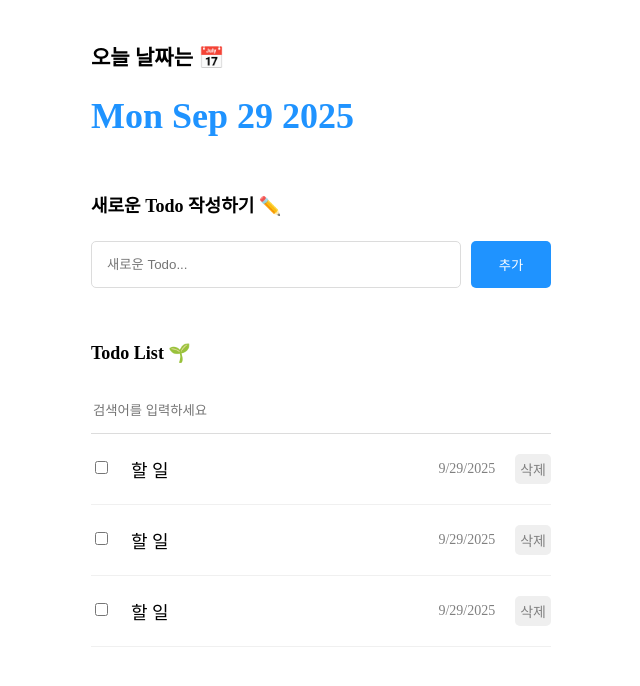
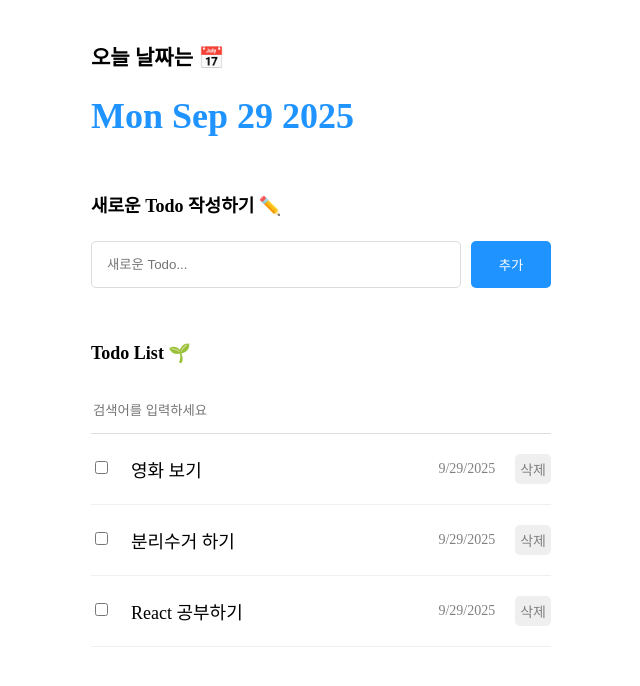
Before and after one commit to yyrrcc/react_project2_250929, a React (Create React App) app: page / in a window 1280 px wide. Shown: the top 686 px of the page, without its empty margins (319-959 px from the left). Built offline with nearby package versions, Linux system fonts and the light colour scheme; a web font is replaced by a local one.

Commit message:
할 일 추가하기, 리스트 랜더링하기

```diff
--- a/src/App.js
+++ b/src/App.js
@@ -1,14 +1,42 @@
+import { useRef, useState } from "react";
 import "./App.css";
 import Header from "./components/Header";
 import TodoEditor from "./components/TodoEditor";
 import TodoList from "./components/TodoList";
 
+// mock data
+const mockTodo = [
+  { id: 2, isDone: false, content: "영화 보기", createDate: new Date().getTime() },
+  {
+    id: 1,
+    isDone: false,
+    content: "분리수거 하기",
+    createDate: new Date().getTime(),
+  },
+  { id: 0, isDone: false, content: "React 공부하기", createDate: new Date().getTime() },
+];
+
 function App() {
+  const [todo, setTodo] = useState(mockTodo);
+  const idRef = useRef(3); // 기본값 id 증가를 위해 useRef 훅 사용
+
+  // 할일추가함수 (매개변수로 사용자가 작성한 할 일 데이터로 받기)
+  const onCreate = (content) => {
+    const newItem = {
+      id: idRef.current,
+      content,
+      isDone: false,
+      createDate: new Date().getTime(),
+    };
+    setTodo([newItem, ...todo]); // 최신순으로 정렬하기 위해서
+    idRef.current += 1;
+  };
+
   return (
     <div className="App">
       <Header />
-      <TodoEditor />
-      <TodoList />
+      <TodoEditor onCreate={onCreate} />
+      <TodoList todo={todo} />
     </div>
   );
 }
--- a/src/components/Header.js
+++ b/src/components/Header.js
@@ -5,6 +5,7 @@ const Header = () => {
     <div className="Header">
       <h3>오늘 날짜는 📅</h3>
       <h1>{new Date().toDateString()}</h1>
+      {/* toDateString() : 영어권 스타일의 읽기 쉬운 날짜 문자열 */}
     </div>
   );
 };
--- a/src/components/TodoEditor.js
+++ b/src/components/TodoEditor.js
@@ -1,12 +1,49 @@
+import { useRef, useState } from "react";
 import "./css/TodoEditor.css";
 
-const TodoEditor = () => {
+// App에서 만든 props 전달 해주기
+const TodoEditor = ({ onCreate }) => {
+  // input의 값 저장 할 변수를 useState 이용해서 만들기
+  const [content, setContent] = useState("");
+  // validation을 위해 ref값 만들어주기
+  const inputRef = useRef();
+
+  // input의 값이 변경 됐을 때 가져오는 함수
+  const onChangeContent = (e) => {
+    setContent(e.target.value);
+  };
+
+  // 추가 button 눌렀을 때 작동 할 함수
+  const onSubmit = () => {
+    // 현재 content는 "" 빈칸, 즉 false임 -> !content는 true가 되고 if문을 실행하게 됨
+    if (!content || content.trim() === "") {
+      alert("내용이 입력되지 않았습니다.");
+      inputRef.current.focus();
+      return;
+    }
+    onCreate(content);
+    setContent(""); // 제출 후 입력 폼 초기화
+  };
+
+  // 키보드 Enter 키로도 제출할 수 있게 만들어주기
+  const onKeyDown = (e) => {
+    if (e.keyCode === 13) {
+      onSubmit();
+    }
+  };
+
   return (
     <div className="TodoEditor">
       <h4>새로운 Todo 작성하기 ✏️</h4>
       <div className="editor_wrapper">
-        <input placeholder="새로운 Todo..." />
-        <button>추가</button>
+        <input
+          ref={inputRef}
+          value={content}
+          onChange={onChangeContent}
+          onKeyDown={onKeyDown}
+          placeholder="새로운 Todo..."
+        />
+        <button onClick={onSubmit}>추가</button>
       </div>
     </div>
   );
--- a/src/components/TodoItem.js
+++ b/src/components/TodoItem.js
@@ -1,13 +1,14 @@
 import "./css/TodoItem.css";
 
-const TodoItem = () => {
+const TodoItem = ({ id, content, isDone, createDate }) => {
   return (
     <div className="TodoItem">
       <div className="checkbox_col">
-        <input type="checkbox" />
+        <input type="checkbox" checked={isDone} />
       </div>
-      <div className="title_col">할 일</div>
+      <div className="title_col">{content}</div>
       <div className="date_col">{new Date().toLocaleDateString()}</div>
+      {/* toLocaleDateString() : 사용자의 로컬, 언어에 맞춰 날짜만 변환 */}
       <div className="btn_col">
         <button>삭제</button>
       </div>
--- a/src/components/TodoList.js
+++ b/src/components/TodoList.js
@@ -1,15 +1,19 @@
 import "./css/TodoList.css";
 import TodoItem from "./TodoItem";
 
-const TodoList = () => {
+const TodoList = ({ todo }) => {
   return (
     <div className="TodoList">
       <h4>Todo List 🌱</h4>
       <input className="searchbar" placeholder="검색어를 입력하세요" />
       <div className="list_wrapper">
-        <TodoItem />
-        <TodoItem />
-        <TodoItem />
+        {/* TodoItem을 반복해서 값 찍어주기 (배열 데이터를 렌더링할 때는 배열 메서드 map을 주로 이용)
+        HTML 으로 찍을 수도 있고 <div>{it.content}</div>, 컴포넌트로 반환 할 수도 있다
+        it = {id, isDone, content, createDate} .. 을 의미 -> props로 넘겨주기
+        아이템마다 가지고 있는 고유 key 값이 필요함 = 미리 만들어 뒀던 id 값으로 이용*/}
+        {todo.map((it) => (
+          <TodoItem key={it.id} {...it} />
+        ))}
       </div>
     </div>
   );
```
